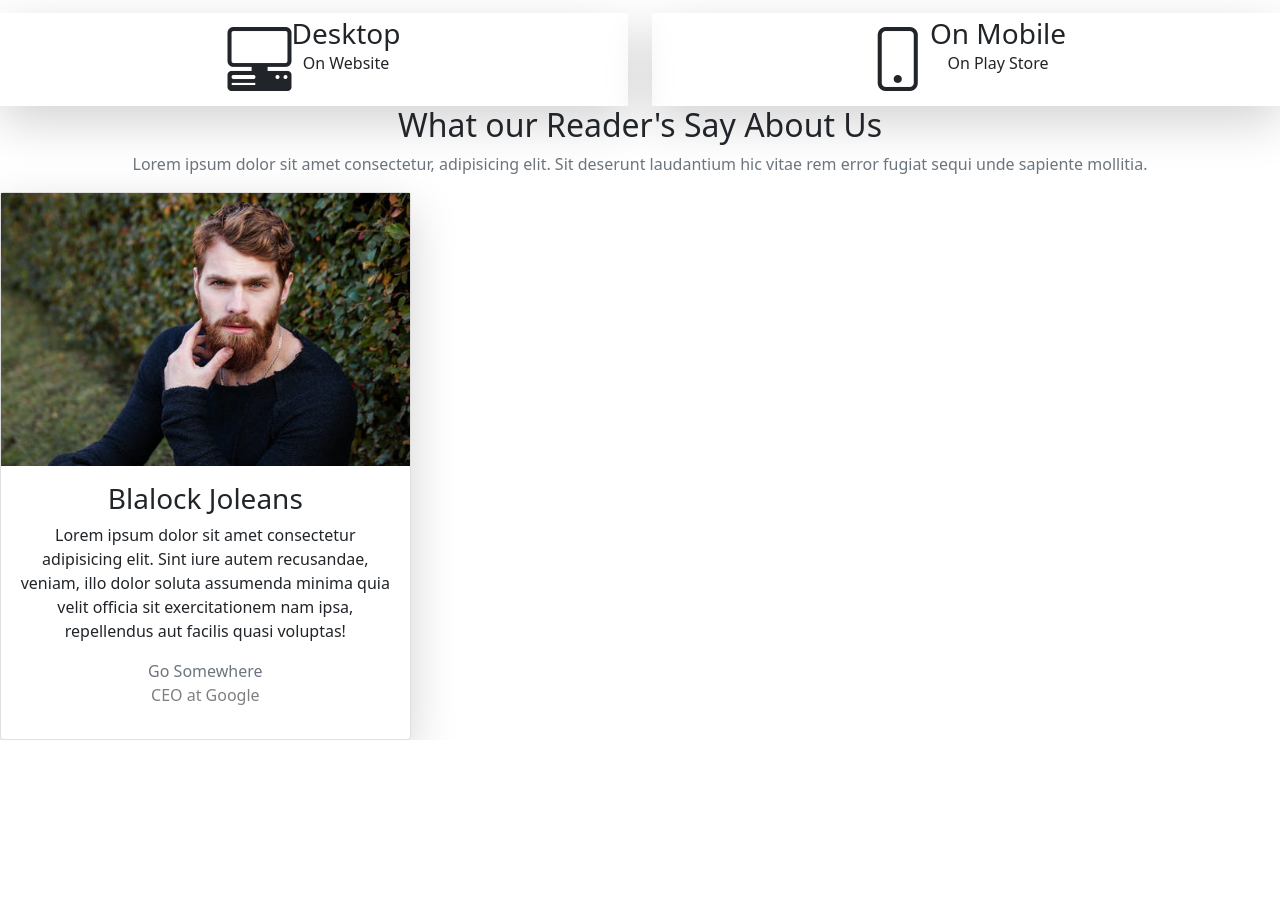
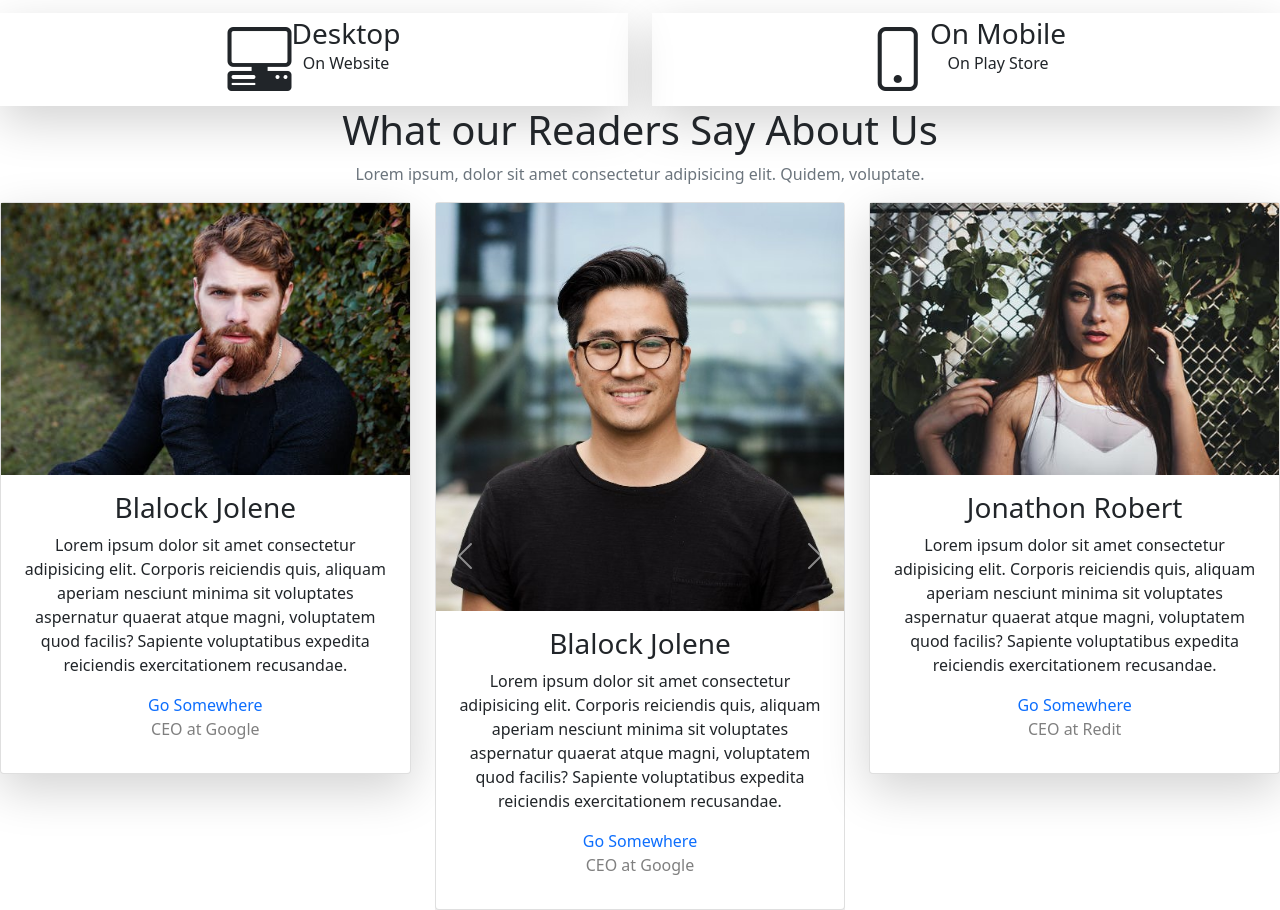
Before and after one commit to Putul-Sarkar/book-stall, a plain HTML site: page index.html in a window 1280 px wide. Shown: the part 4334-5244 px from the top of the page. Before the commit the page ends 5074 px from the top, so only its background shows below. Drawn offline with nearby package versions, Linux system fonts and the light colour scheme.

Commit message:
main part finished

```diff
--- a/index.html
+++ b/index.html
@@ -247,35 +247,133 @@
 
         </section>
 
+        <!-- ====================member card section============= -->
+        <!-- ====================member card section============= -->
+
         <section class="section-4">
-
             <div class="container text-center">
-                <h2 class="text-dark">What our Reader's Say About Us</h2>
-                <p class="text-secondary">Lorem ipsum dolor sit amet consectetur, adipisicing elit. Sit deserunt
-                    laudantium hic vitae rem error fugiat sequi unde sapiente mollitia.</p>
+                <h1 class="text-dark">What our Readers Say About Us</h1>
+                <p class="text-secondary">Lorem ipsum, dolor sit amet consectetur adipisicing elit. Quidem, voluptate.
+                </p>
             </div>
             <div class="team row">
                 <div class="col-md-4 col-12 text-center">
                     <div class="card mr-2 d-inline-block shadow-lg">
                         <div class="card-img-top">
                             <img src="images/UI-face-3.jpg" alt="member" class="img-fluid">
+                        </div>
+                        <div class="card-body">
+                            <h3 class="card-title">Blalock Jolene</h3>
+
+                            <p class="card-text">Lorem ipsum dolor sit amet consectetur adipisicing elit. Corporis
+                                reiciendis quis, aliquam aperiam nesciunt minima sit voluptates aspernatur quaerat atque
+                                magni, voluptatem quod facilis? Sapiente voluptatibus expedita reiciendis exercitationem
+                                recusandae.</p>
+
+                            <a href="#" class="text-seconday text-decoration-none">Go Somewhere</a>
+                            <p class="text-black-50">CEO at Google</p>
+                        </div>
+
+                    </div>
+                </div>
+                <!-- ========================carousel card=========================== -->
+                <!-- ========================carousel card=========================== -->
+
+                <div class="col-md-4 col-12 text-center">
+
+
+                    <div id="carouselExample" class="carousel slide">
+                        <div class="carousel-inner">
+                            <div class="carousel-item active">
+                                <!-- ------------carousel card1 ----------->
+
+                                <div class="card mr-2 d-inline-block shadow-lg">
+                                    <div class="card-img-top">
+                                        <img src="images/UI-face-1.jpg" alt="member" class="img-fluid">
+                                    </div>
+                                    <div class="card-body">
+                                        <h3 class="card-title">Blalock Jolene</h3>
+
+                                        <p class="card-text">Lorem ipsum dolor sit amet consectetur adipisicing elit.
+                                            Corporis
+                                            reiciendis quis, aliquam aperiam nesciunt minima sit voluptates aspernatur
+                                            quaerat atque
+                                            magni, voluptatem quod facilis? Sapiente voluptatibus expedita reiciendis
+                                            exercitationem
+                                            recusandae.</p>
+
+                                        <a href="#" class="text-seconday text-decoration-none">Go Somewhere</a>
+                                        <p class="text-black-50">CEO at Google</p>
+                                    </div>
+
+                                </div>
+
+
+                            </div>
+
+                            <!-- ------------carousel card2 ----------->
+                            <div class="carousel-item">
+                                <div class="card mr-2 d-inline-block shadow-lg">
+                                    <div class="card-img-top">
+                                        <img src="images/UI-face-2.jpg" alt="member" class="img-fluid">
+                                    </div>
+                                    <div class="card-body">
+                                        <h3 class="card-title">Blalock Jolene</h3>
+
+                                        <p class="card-text">Lorem ipsum dolor sit amet consectetur adipisicing elit.
+                                            Corporis
+                                            reiciendis quis, aliquam aperiam nesciunt minima sit voluptates aspernatur
+                                            quaerat atque
+                                            magni, voluptatem quod facilis? Sapiente voluptatibus expedita reiciendis
+                                            exercitationem
+                                            recusandae.</p>
+
+                                        <a href="#" class="text-seconday text-decoration-none">Go Somewhere</a>
+                                        <p class="text-black-50">CEO at Google</p>
+                                    </div>
+
+                                </div>
+                            </div>
 
                         </div>
+                        <button class="carousel-control-prev" type="button" data-bs-target="#carouselExample"
+                            data-bs-slide="prev">
+                            <span class="carousel-control-prev-icon" aria-hidden="true"></span>
+                            <span class="visually-hidden">Previous</span>
+                        </button>
+                        <button class="carousel-control-next" type="button" data-bs-target="#carouselExample"
+                            data-bs-slide="next">
+                            <span class="carousel-control-next-icon" aria-hidden="true"></span>
+                            <span class="visually-hidden">Next</span>
+                        </button>
+                    </div>
+
+                </div>
+
+                <div class="col-md-4 col-12 text-center">
+
+                    <div class="card mr-2 d-inline-block shadow-lg">
+                        <div class="card-img-top">
+                            <img src="images/UI-face-4.jpg" alt="member" class="img-fluid">
+                        </div>
                         <div class="card-body">
-                            <h3 class="card-title">Blalock Joleans</h3>
-                            <p class="card-text">
-                                Lorem ipsum dolor sit amet consectetur adipisicing elit. Sint iure autem recusandae,
-                                veniam, illo dolor soluta assumenda minima quia velit officia sit exercitationem nam
-                                ipsa, repellendus aut facilis quasi voluptas!
-                            </p>
-                            <a href="#" class="text-secondary text-decoration-none">Go Somewhere</a>
-                            <p class="text-black-50"> CEO at Google</p>
+                            <h3 class="card-title">Jonathon Robert</h3>
+
+                            <p class="card-text">Lorem ipsum dolor sit amet consectetur adipisicing elit. Corporis
+                                reiciendis quis, aliquam aperiam nesciunt minima sit voluptates aspernatur quaerat atque
+                                magni, voluptatem quod facilis? Sapiente voluptatibus expedita reiciendis exercitationem
+                                recusandae.</p>
+
+                            <a href="#" class="text-seconday text-decoration-none">Go Somewhere</a>
+                            <p class="text-black-50">CEO at Redit</p>
                         </div>
+
                     </div>
                 </div>
             </div>
+        </section>
 
-        </section>
+
     </main>
 
 
```
